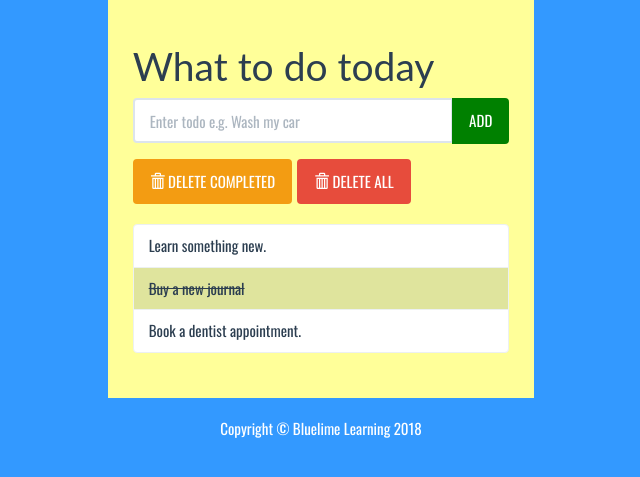
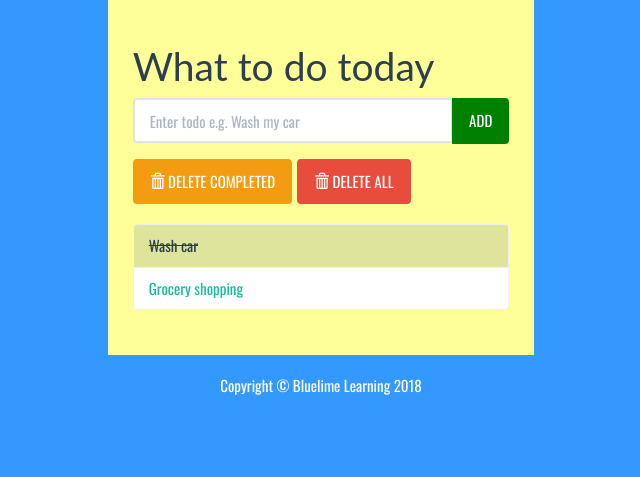
Before and after one commit to greatsami/py-todoapp, a Django app: page / in a window 1280 px wide. Shown: the part 129-606 px from the top of the page, without its empty margins (319-959 px from the left). Run offline with Django 5.2, Linux system fonts and the light colour scheme; data comes from the database, SQL or seed files in the repository; both versions use the stored data as it was after the commit; some libraries are stand-ins or nearby versions.

Commit message:
Displaying database items

```diff
--- a/todolist/templates/todolist/index.html
+++ b/todolist/templates/todolist/index.html
@@ -51,9 +51,17 @@
 					</div>
 
 					<ul class="list-group t20">
-						<li class="list-group-item">Learn something new.</li>
-						<li class="list-group-item todo-completed">Buy a new journal</li>
-						<li class="list-group-item">Book a dentist appointment.</li>
+						{% for todolist in todo_items %}
+							{% if todolist.completed %}
+								<li class="list-group-item todo-completed">{{todolist.text}}</li>
+							{% else %}
+								<li class="list-group-item">
+									<a href="#">
+										{{todolist.text}}
+									</a>
+								</li>
+							{% endif %}
+						{% endfor %}
 					</ul>
 				</div>
 			</div>
--- a/todolist/views.py
+++ b/todolist/views.py
@@ -1,6 +1,9 @@
 from django.shortcuts import render
+from .models import Todolist
 
 # Create your views here.
 
 def index(request):
-    return render(request, 'todolist/index.html')
+    todo_items = Todolist.objects.order_by('id')
+    context = {'todo_items': todo_items}
+    return render(request, 'todolist/index.html', context)
```
Also changed, not shown: db.sqlite3.
